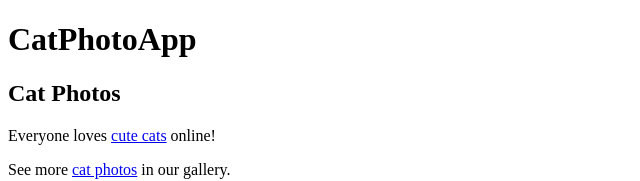
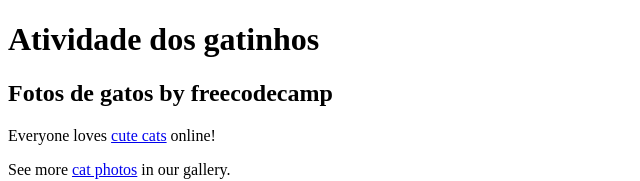
Before and after one commit to J-VictorSS21/Atividade-modulo-basico-full-stack, a plain HTML site: page index.html in a window 1280 px wide. Shown: the top 181 px of the page, without its empty margins (0-640 px from the left). Drawn offline with Linux system fonts and the light colour scheme.

Commit message:
testando modificar a pagina

```diff
--- a/index.html
+++ b/index.html
@@ -7,9 +7,9 @@
   </head>
   <body>
     <main>
-      <h1>CatPhotoApp</h1>
+      <h1>Atividade dos gatinhos</h1>
       <section>
-        <h2>Cat Photos</h2>
+        <h2>Fotos de gatos by freecodecamp</h2>
         <p>Everyone loves <a href="https://cdn.freecodecamp.org/curriculum/cat-photo-app/running-cats.jpg">cute cats</a> online!</p>
         <p>See more <a target="_blank" href="https://freecatphotoapp.com">cat photos</a> in our gallery.</p>
         <a href="https://freecatphotoapp.com"><img src="https://cdn.freecodecamp.org/curriculum/cat-photo-app/relaxing-cat.jpg" alt="A cute orange cat lying on its back."></a>
```
